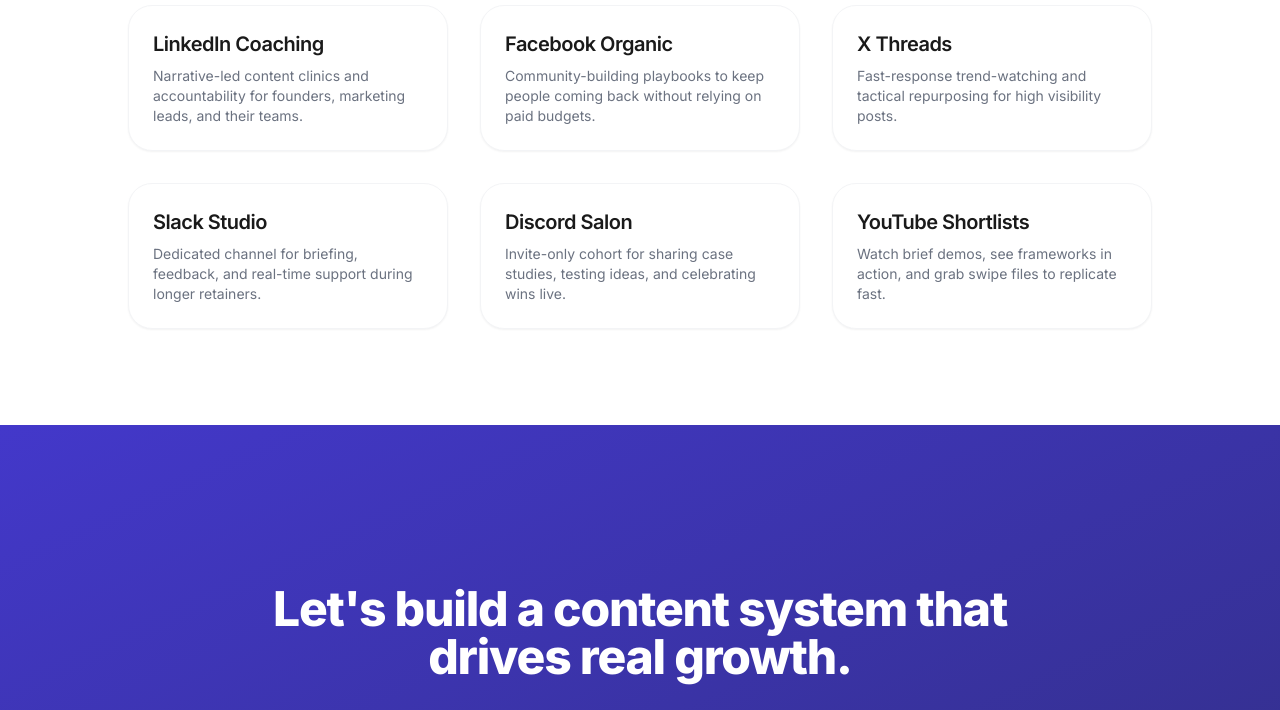
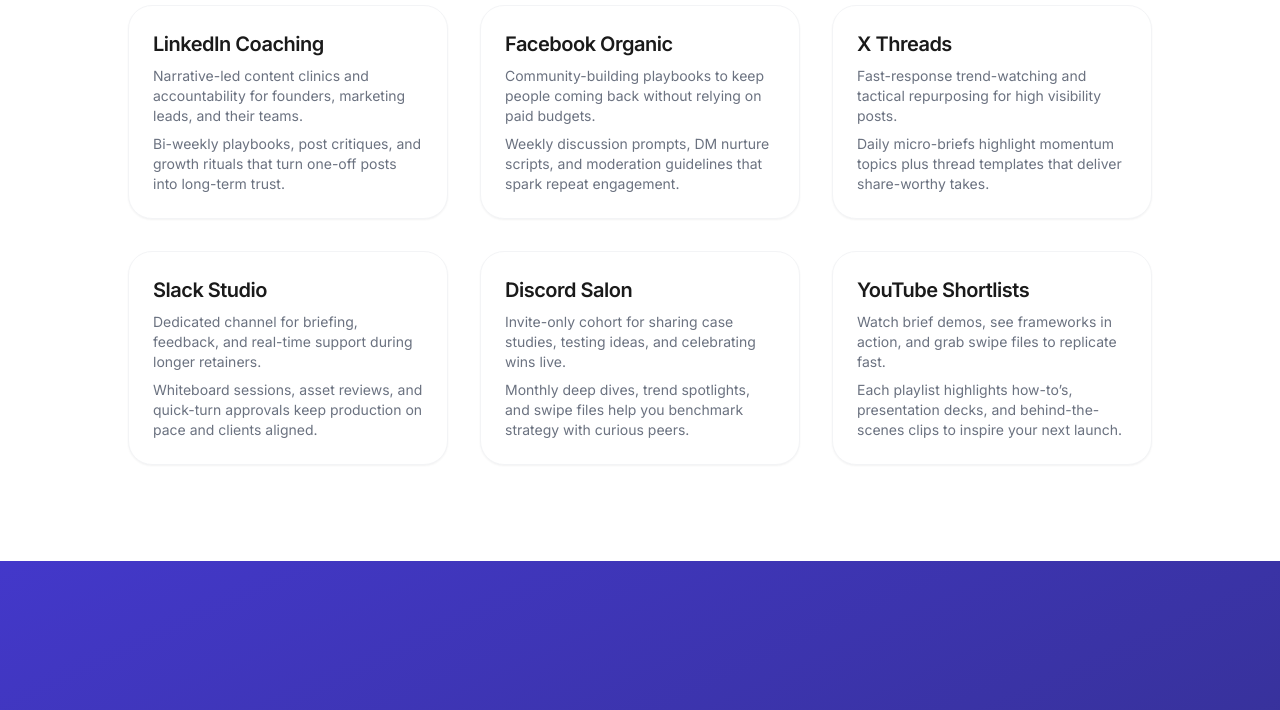
Before and after one commit to shashasana/sv, a plain HTML site: page index.html in a window 1280 px wide. Shown: the part 4020-4730 px from the top of the page. Drawn offline with nearby package versions, Linux system fonts and the light colour scheme.

Commit message:
description

```diff
--- a/index.html
+++ b/index.html
@@ -474,12 +474,18 @@
             <p class="text-sm text-gray-500">
               Narrative-led content clinics and accountability for founders, marketing leads, and their teams.
             </p>
+            <p class="text-sm text-gray-500 mt-2">
+              Bi-weekly playbooks, post critiques, and growth rituals that turn one-off posts into long-term trust.
+            </p>
           </article>
           <article class="p-6 bg-white rounded-3xl border border-gray-100 shadow-sm reveal"
             style="transition-delay:0.08s">
             <h3 class="font-semibold text-xl mb-2">Facebook Organic</h3>
             <p class="text-sm text-gray-500">
               Community-building playbooks to keep people coming back without relying on paid budgets.
+            </p>
+            <p class="text-sm text-gray-500 mt-2">
+              Weekly discussion prompts, DM nurture scripts, and moderation guidelines that spark repeat engagement.
             </p>
           </article>
           <article class="p-6 bg-white rounded-3xl border border-gray-100 shadow-sm reveal"
@@ -488,12 +494,18 @@
             <p class="text-sm text-gray-500">
               Fast-response trend-watching and tactical repurposing for high visibility posts.
             </p>
+            <p class="text-sm text-gray-500 mt-2">
+              Daily micro-briefs highlight momentum topics plus thread templates that deliver share-worthy takes.
+            </p>
           </article>
           <article class="p-6 bg-white rounded-3xl border border-gray-100 shadow-sm reveal"
             style="transition-delay:0.24s">
             <h3 class="font-semibold text-xl mb-2">Slack Studio</h3>
             <p class="text-sm text-gray-500">
               Dedicated channel for briefing, feedback, and real-time support during longer retainers.
+            </p>
+            <p class="text-sm text-gray-500 mt-2">
+              Whiteboard sessions, asset reviews, and quick-turn approvals keep production on pace and clients aligned.
             </p>
           </article>
           <article class="p-6 bg-white rounded-3xl border border-gray-100 shadow-sm reveal"
@@ -502,12 +514,18 @@
             <p class="text-sm text-gray-500">
               Invite-only cohort for sharing case studies, testing ideas, and celebrating wins live.
             </p>
+            <p class="text-sm text-gray-500 mt-2">
+              Monthly deep dives, trend spotlights, and swipe files help you benchmark strategy with curious peers.
+            </p>
           </article>
           <article class="p-6 bg-white rounded-3xl border border-gray-100 shadow-sm reveal"
             style="transition-delay:0.40s">
             <h3 class="font-semibold text-xl mb-2">YouTube Shortlists</h3>
             <p class="text-sm text-gray-500">
               Watch brief demos, see frameworks in action, and grab swipe files to replicate fast.
+            </p>
+            <p class="text-sm text-gray-500 mt-2">
+              Each playlist highlights how-to’s, presentation decks, and behind-the-scenes clips to inspire your next launch.
             </p>
           </article>
         </div>
```
